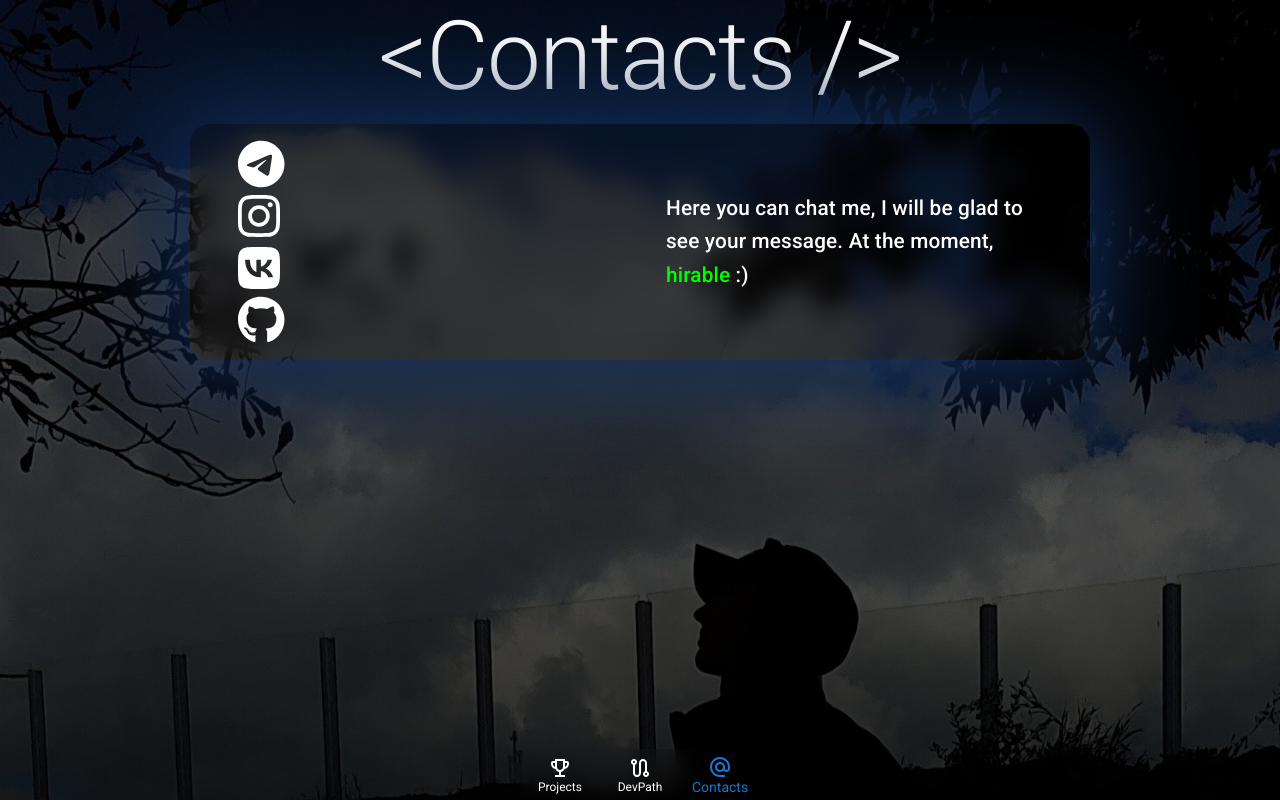
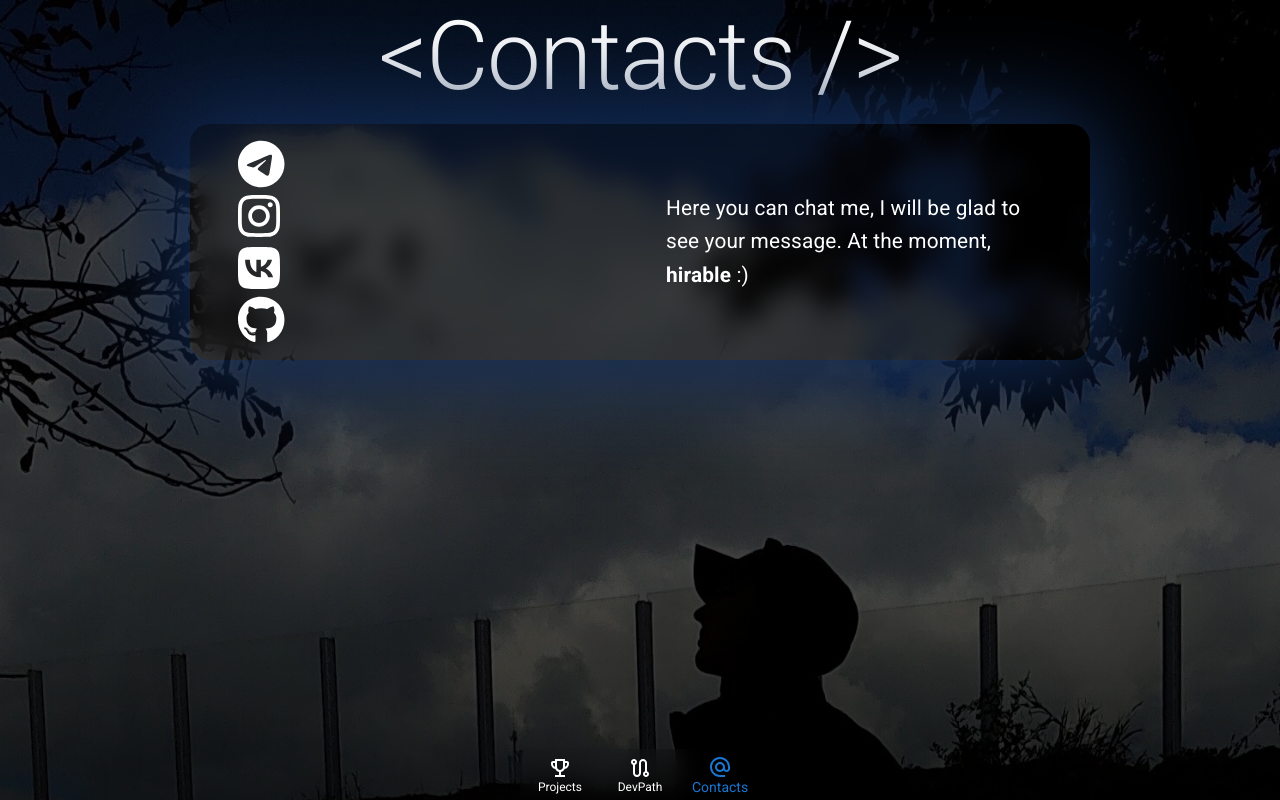
Before and after one commit to mrSkyGuy/skyResume, a React (Create React App) app: page / in a window 1280 px wide. Both pictures are taken after a click on the button "Contacts". Shown: the part 800-1600 px from the top of the page. Built offline with nearby package versions, Linux system fonts and the light colour scheme.

Commit message:
change fontweight

```diff
--- a/src/components/Contacts.js
+++ b/src/components/Contacts.js
@@ -95,10 +95,10 @@ export default function Contacts() {
                 </Box>
             </Container>
             <Container maxWidth="sx">
-                <Typography variant="h6" component="span" sx={{ fontSize: m400 ? "1em" : "1.3em" }}>
+                <Typography variant="h6" component="span" sx={{ fontSize: m400 ? "1em" : "1.3em", fontWeight: "normal" }}>
                     Here you can chat me, I will be glad to see your message.
                     At the moment, <Typography variant="h6" component="span" sx={{
-                        color: "#0f0", display: "inline", fontSize: "inherit"
+                        display: "inline", fontSize: "inherit", fontWeight: "bold"
                     }}>hirable</Typography> :)
                 </Typography>
             </Container>
--- a/src/components/DevPath.js
+++ b/src/components/DevPath.js
@@ -56,7 +56,7 @@ export default function DevPath() {
                         variant="body1"
                         color="#fff"
                     >
-                        Summer, 2k19
+                        Summer, 2019
                     </TimelineOppositeContent>
                     <TimelineSeparator>
                         <TimelineConnector />
@@ -88,7 +88,7 @@ export default function DevPath() {
                         variant="body1"
                         color="#fff"
                     >
-                        Autumn, 2k20
+                        Autumn, 2020
                     </TimelineOppositeContent>
                     <TimelineSeparator>
                         <TimelineConnector />
@@ -120,7 +120,7 @@ export default function DevPath() {
                         variant="body1"
                         color="#fff"
                     >
-                        Spring, 2k22
+                        Spring, 2022
                     </TimelineOppositeContent>
                     <TimelineSeparator>
                         <TimelineConnector />
@@ -152,7 +152,7 @@ export default function DevPath() {
                         variant="body1"
                         color="#fff"
                     >
-                        Summer, 2k22
+                        Summer, 2022
                     </TimelineOppositeContent>
                     <TimelineSeparator>
                         <TimelineConnector />
@@ -189,7 +189,7 @@ export default function DevPath() {
                         variant="body1"
                         color="#fff"
                     >
-                        Autumn, 2k22
+                        Autumn, 2022
                     </TimelineOppositeContent>
                     <TimelineSeparator>
                         <TimelineConnector />
```
